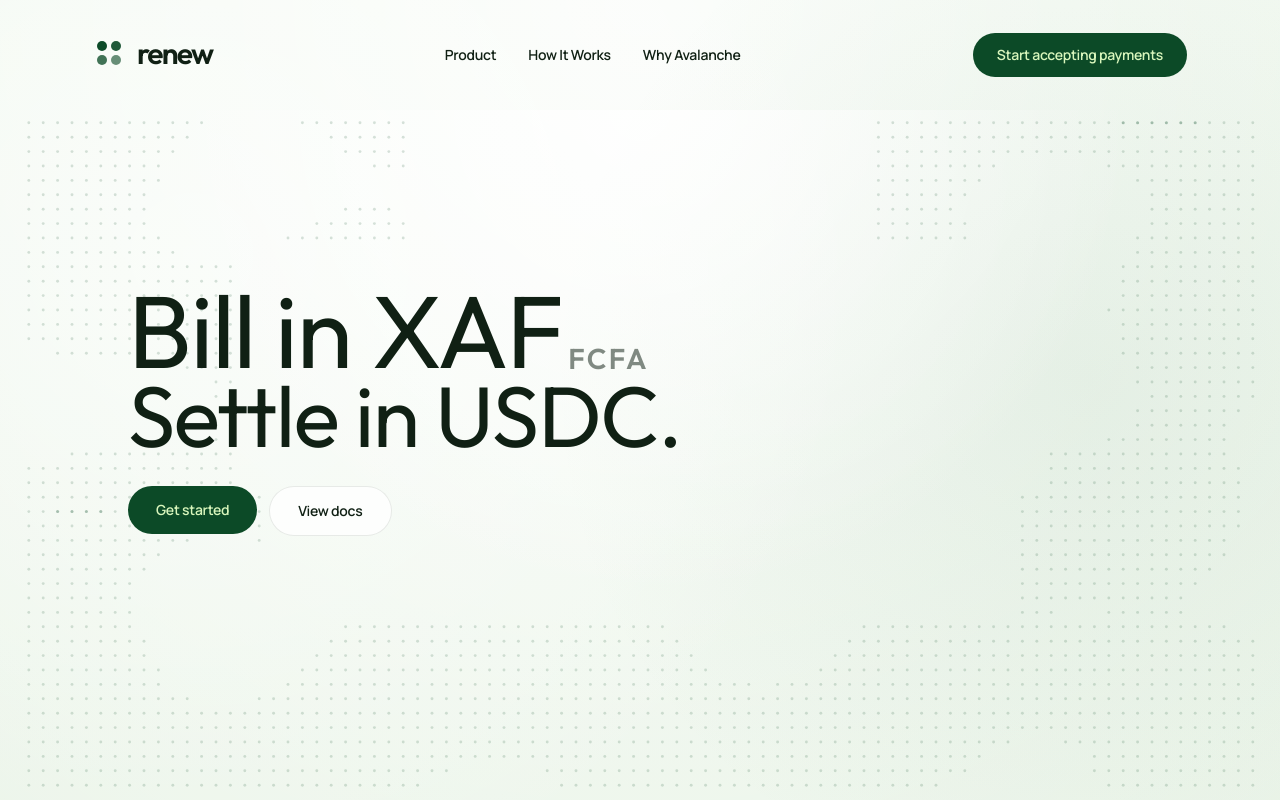
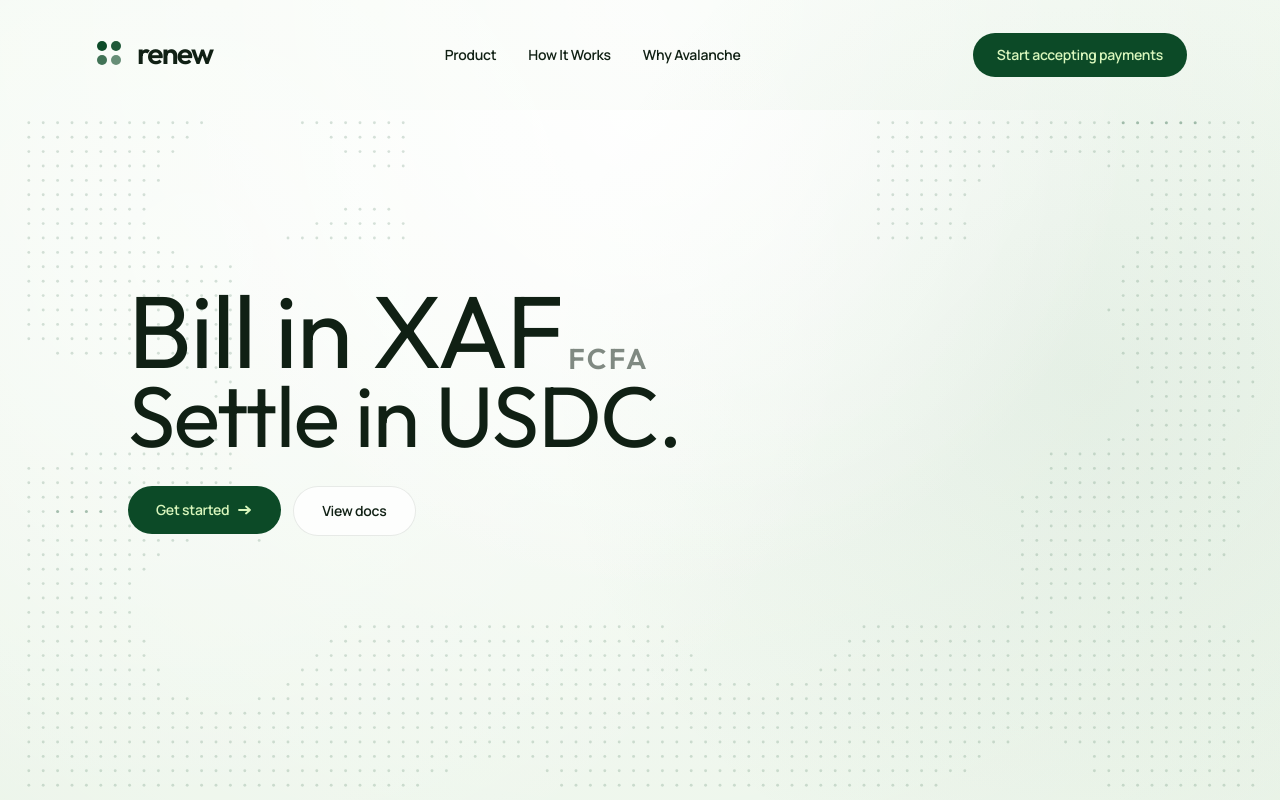
Before and after one commit to chigozzdevv/renew.sh, a Next.js app in the folder client/: page / in a window 1280 px wide. Shown: the top 800 px of the page. Built offline with nearby package versions, Linux system fonts and the light colour scheme.

Commit message:
fix: refine hero cta

```diff
--- a/client/components/landing/hero.tsx
+++ b/client/components/landing/hero.tsx
@@ -26,8 +26,28 @@ export function Hero() {
           </Reveal>
 
           <Reveal className="mt-8 flex flex-col items-start gap-3 sm:flex-row" delay={0.12}>
-            <ButtonLink href="#contact" className="px-7 py-3.5">
-              Get started
+            <ButtonLink href="#contact" className="group gap-2 px-7 py-3.5">
+              <span>Get started</span>
+              <svg
+                aria-hidden="true"
+                viewBox="0 0 16 16"
+                className="h-4 w-4 origin-left transition-transform duration-200 group-hover:translate-x-1 group-hover:scale-x-110"
+                fill="none"
+              >
+                <path
+                  d="M2 8h10"
+                  stroke="currentColor"
+                  strokeWidth="1.8"
+                  strokeLinecap="round"
+                />
+                <path
+                  d="M9 4.5L13 8l-4 3.5"
+                  stroke="currentColor"
+                  strokeWidth="1.8"
+                  strokeLinecap="round"
+                  strokeLinejoin="round"
+                />
+              </svg>
             </ButtonLink>
             <ButtonLink href="/docs" variant="secondary" className="px-7 py-3.5">
               View docs
```
